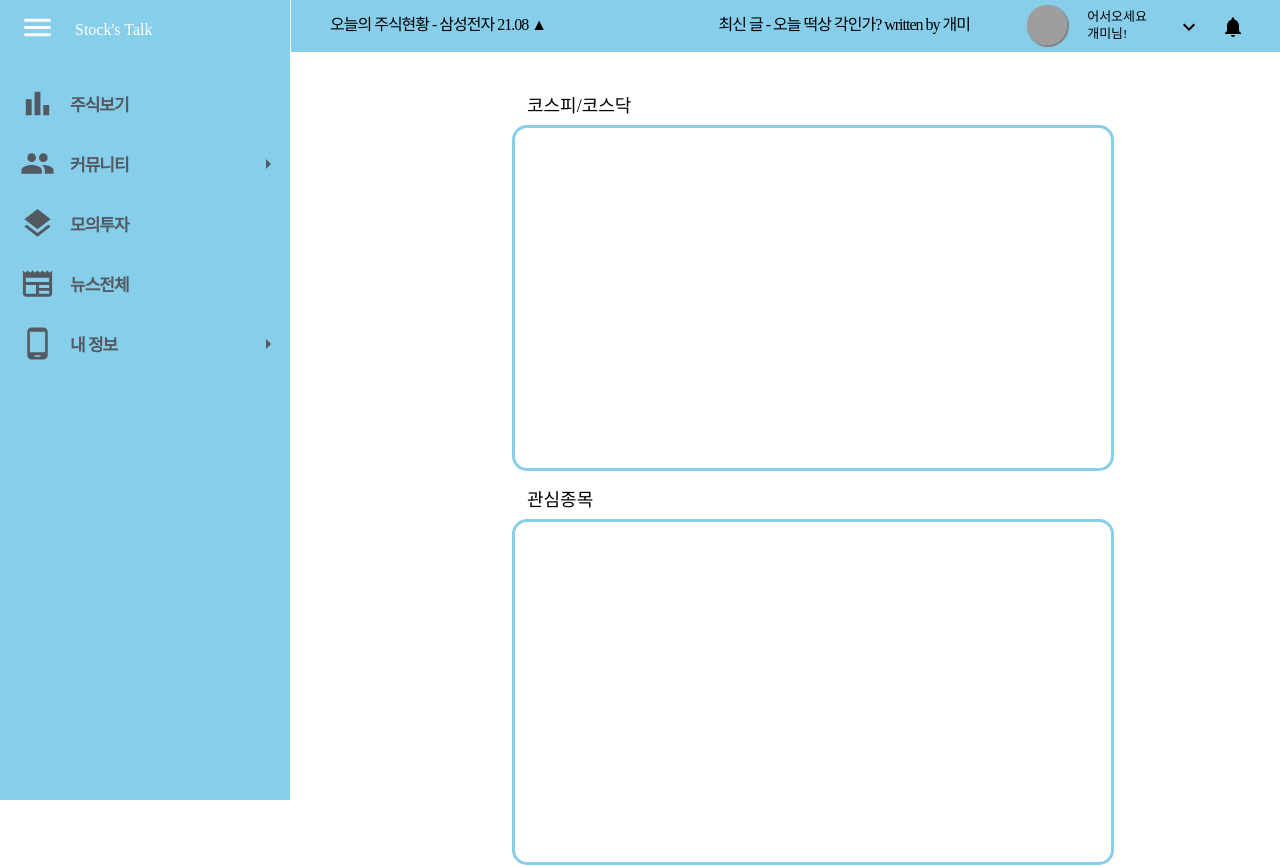
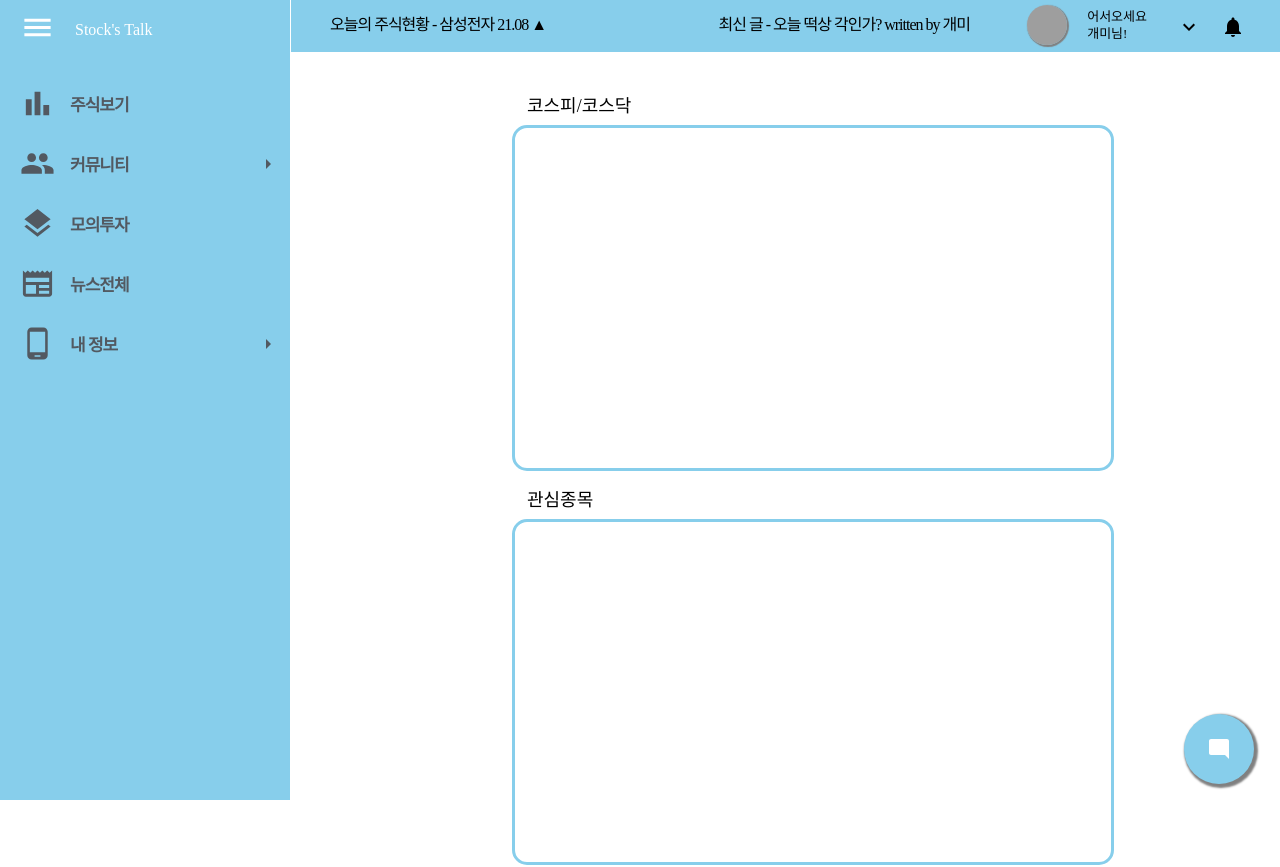
Before and after one commit to innovation-final/Front, a React (Create React App) app: page / in a window 1280 px wide. Shown: the top 867 px of the page. Built offline with nearby package versions, Linux system fonts and the light colour scheme; grey boxes are pictures that could not be loaded; a web font is replaced by a local one.

Commit message:
Style: LiveChat

```diff
--- a/src/App.jsx
+++ b/src/App.jsx
@@ -4,6 +4,7 @@ import { QueryClient, QueryClientProvider } from 'react-query';
 import Router from './Router';
 import store from './redux/store/configStore';
 import GlobalStyles from './GlobalStyles';
+import LiveChat from './component/livechat/LiveChat';
 
 function App() {
     const queryClient = new QueryClient();
@@ -12,6 +13,7 @@ function App() {
             <Provider store={store}>
                 <GlobalStyles />
                 <Router />
+                <LiveChat />
             </Provider>
         </QueryClientProvider>
     );
--- a/src/component/elements/Pagination.jsx
+++ b/src/component/elements/Pagination.jsx
@@ -4,7 +4,6 @@ import styled from 'styled-components';
 import ChevronLeftIcon from '@mui/icons-material/ChevronLeft';
 import ChevronRightIcon from '@mui/icons-material/ChevronRight';
 
-// 값이 늘어났을 때 처리 아직 x
 function Pagination(props) {
     const {
         postPerPage,
--- /dev/null
+++ b/src/component/livechat/ChatScreen.jsx
@@ -0,0 +1,15 @@
+import React from 'react';
+import styled from 'styled-components';
+
+function ChatScreen() {
+    return <StyleChatScreen />;
+}
+
+export default ChatScreen;
+
+const StyleChatScreen = styled.div`
+    width: 380px;
+    height: 600px;
+    border-radius: 15px;
+    background-color: white;
+`;
--- /dev/null
+++ b/src/component/livechat/LiveChat.jsx
@@ -0,0 +1,54 @@
+import React, { useState } from 'react';
+import styled from 'styled-components';
+import ModeCommentIcon from '@mui/icons-material/ModeComment';
+import Messenger from './Messenger';
+
+function LiveChat() {
+    const [isOpen, setIsOpen] = useState(false);
+    const onClick = () => {
+        setIsOpen(props => !props);
+    };
+    return (
+        <StyleCircle>
+            <MessengerCircle onClick={onClick} />
+            <StyleLiveChat>{isOpen ? <Messenger /> : null}</StyleLiveChat>
+            <ModeCommentIcon />
+        </StyleCircle>
+    );
+}
+
+export default LiveChat;
+
+const StyleLiveChat = styled.span`
+    position: relative;
+`;
+const StyleCircle = styled.span`
+    position: fixed;
+    display: flex;
+    justify-content: center;
+    align-items: center;
+    width: 70px;
+    height: 70px;
+    border-radius: 50%;
+    background-color: skyblue;
+    color: white;
+    z-index: 999;
+    right: 2%;
+    bottom: 2%;
+
+    box-shadow: 2px 2px 2px 2px gray;
+`;
+
+const MessengerCircle = styled.span`
+    position: fixed;
+    display: flex;
+    width: 70px;
+    height: 70px;
+    border-radius: 50%;
+    background-color: transparent;
+    z-index: 999;
+    right: 2%;
+    bottom: 2%;
+
+    cursor: pointer;
+`;
--- /dev/null
+++ b/src/component/livechat/Messenger.jsx
@@ -0,0 +1,68 @@
+import { motion } from 'framer-motion';
+import React from 'react';
+import styled from 'styled-components';
+import ChatScreen from './ChatScreen';
+
+const UpAnimation = {
+    start: { opacity: 0, y: 50 },
+    end: { opacity: 1, y: 0 },
+};
+
+export default function Messenger() {
+    return (
+        <StyleMessenger variants={UpAnimation} initial="start" animate="end">
+            <Speaker />
+            <CameraLens />
+            <ChatScreen />
+            <HomeButton />
+        </StyleMessenger>
+    );
+}
+
+const StyleMessenger = styled(motion.div)`
+    position: absolute;
+    display: flex;
+    flex-direction: column;
+    justify-content: center;
+    align-items: center;
+    width: 420px;
+    height: 720px;
+    background-color: skyblue;
+    border-radius: 30px;
+    bottom: 40px;
+    right: -50px;
+    box-shadow: 4px 4px 4px 4px gray;
+`;
+
+const HomeButton = styled.span`
+    position: absolute;
+    width: 40px;
+    height: 40px;
+    border-radius: 50%;
+    background-color: white;
+    bottom: 10px;
+
+    &:hover {
+        background-color: orange;
+        transition: background-color ease-in-out 0.3s;
+    }
+`;
+
+const Speaker = styled.span`
+    position: absolute;
+    width: 80px;
+    height: 7px;
+    border-radius: 10px;
+    top: 25px;
+    background-color: gray;
+`;
+
+const CameraLens = styled.span`
+    position: absolute;
+    width: 5px;
+    height: 5px;
+    border-radius: 50%;
+    top: 25px;
+    right: 150px;
+    background-color: black;
+`;
```
